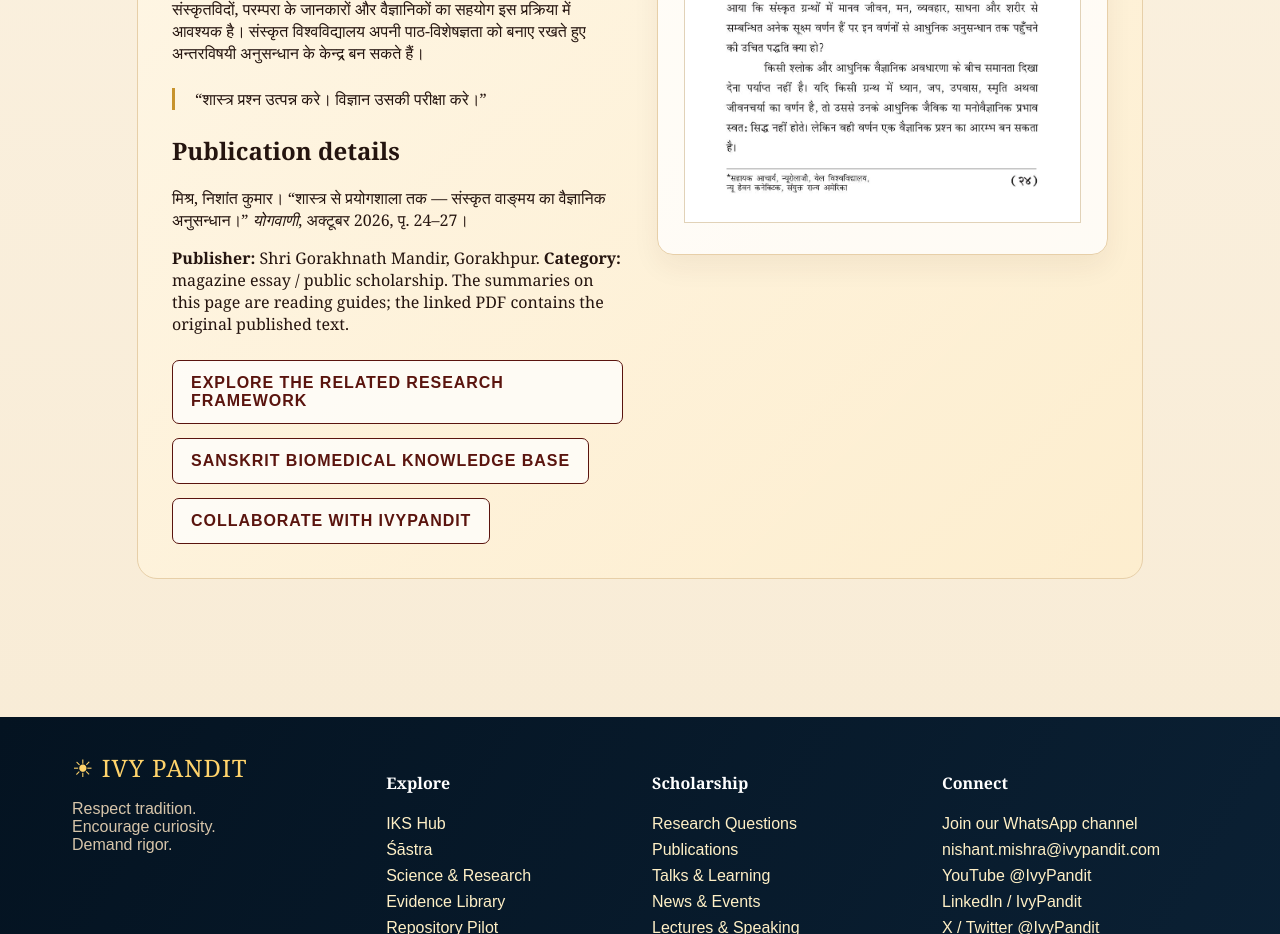
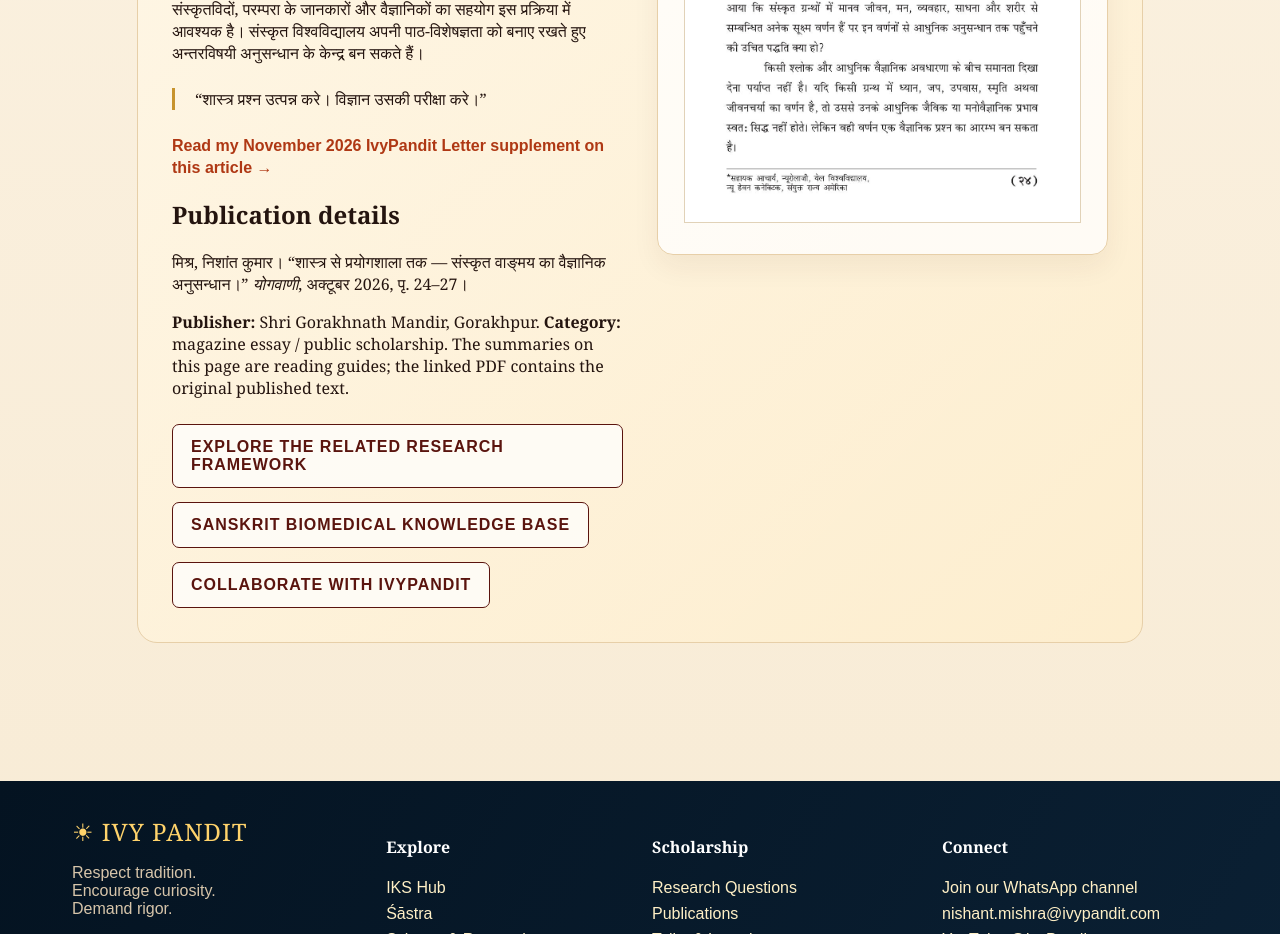
Before and after one commit to nishmishra/ivypandit-v2, a Next.js app: page /articles/yogvani-october-2026 in a window 1280 px wide. Shown: the part 2060-2994 px from the top of the page. Built offline with nearby package versions, Linux system fonts and the light colour scheme.

Commit message:
Link Yogvani supplement from IvyPandit pages

```diff
--- a/app/articles/yogvani-october-2026/page.tsx
+++ b/app/articles/yogvani-october-2026/page.tsx
@@ -61,6 +61,7 @@ export default function YogvaniOctober2026() {
             <p>ध्यान, जप तथा एकादशी जैसे उदाहरणों के माध्यम से लेख वास्तविक अभ्यास को समझने और उसके विभिन्न घटकों का निष्पक्ष अध्ययन करने का आग्रह करता है। संस्कृतविदों, परम्परा के जानकारों और वैज्ञानिकों का सहयोग इस प्रक्रिया में आवश्यक है। संस्कृत विश्वविद्यालय अपनी पाठ-विशेषज्ञता को बनाए रखते हुए अन्तरविषयी अनुसन्धान के केन्द्र बन सकते हैं।</p>
             <blockquote style={{borderLeft:'3px solid #c7932d',paddingLeft:'20px',margin:'24px 0'}}>“शास्त्र प्रश्न उत्पन्न करे। विज्ञान उसकी परीक्षा करे।”</blockquote>
           </section>
+          <p><Link className="textLink" href="/articles/yogvani-research-supplement-november-2026">Read my November 2026 IvyPandit Letter supplement on this article →</Link></p>
           <h2>Publication details</h2>
           <p lang="hi">मिश्र, निशांत कुमार। “शास्त्र से प्रयोगशाला तक — संस्कृत वाङ्मय का वैज्ञानिक अनुसन्धान।” <i>योगवाणी</i>, अक्टूबर 2026, पृ. 24–27।</p>
           <p><b>Publisher:</b> Shri Gorakhnath Mandir, Gorakhpur. <b>Category:</b> magazine essay / public scholarship. The summaries on this page are reading guides; the linked PDF contains the original published text.</p>
```
